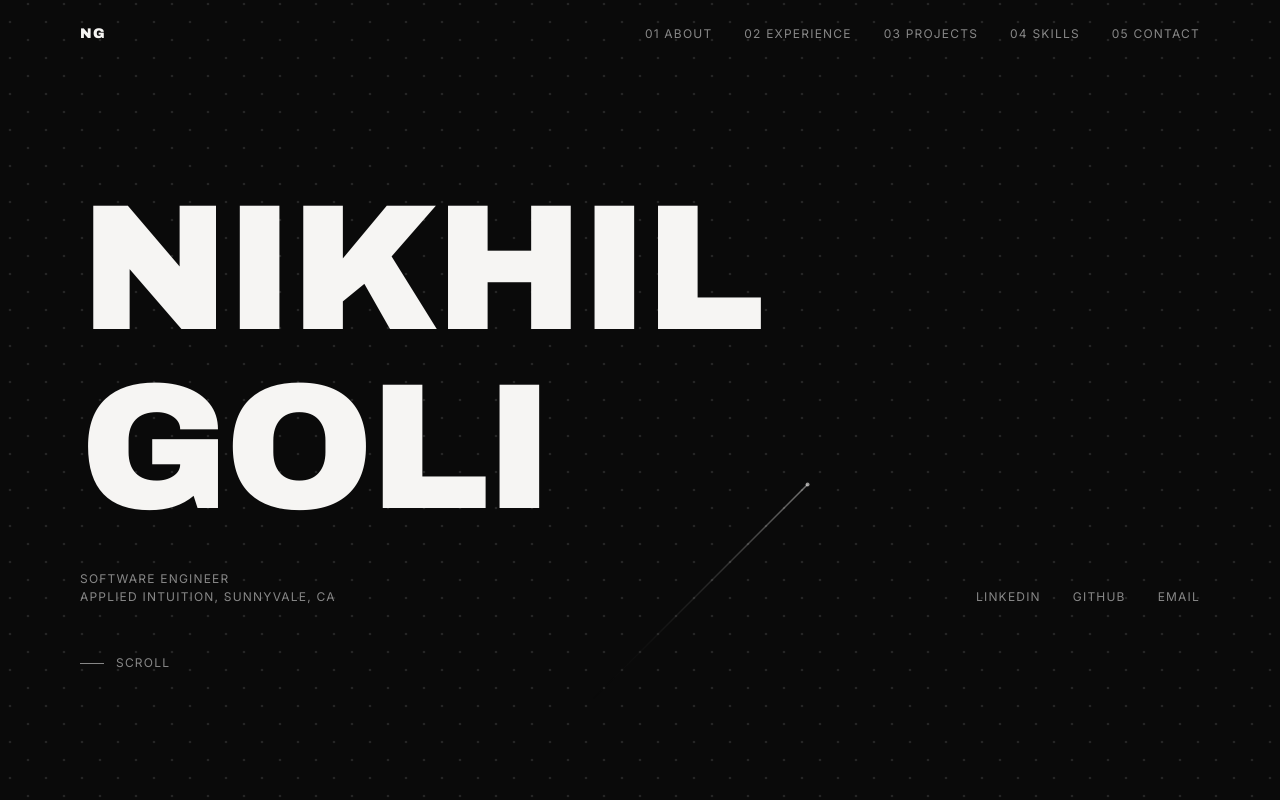
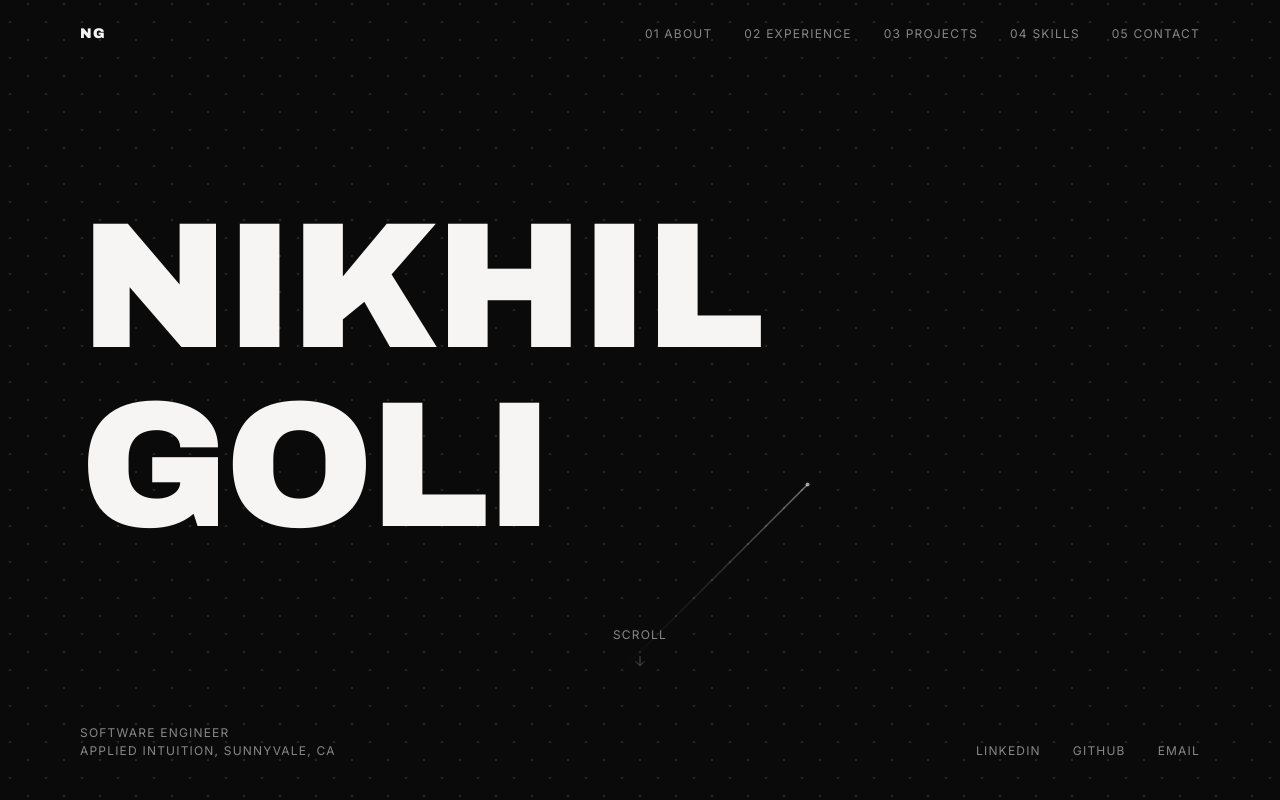
Before and after one commit to NikhilGoli45/NikhilGoli45.github.io, a React (Vite) app: page / in a window 1280 px wide. Shown: the top 800 px of the page. Built offline with nearby package versions, Linux system fonts and the light colour scheme.

Commit message:
hero content positioning

```diff
--- a/src/components/HeroSection.tsx
+++ b/src/components/HeroSection.tsx
@@ -15,19 +15,19 @@ const HeroSection = () => {
     tl.fromTo(nameRef.current, { y: 60, opacity: 0 }, { y: 0, opacity: 1, duration: 1 })
       .fromTo(subRef.current, { y: 30, opacity: 0 }, { y: 0, opacity: 1, duration: 0.7 }, "-=0.4")
       .fromTo(linksRef.current, { y: 20, opacity: 0 }, { y: 0, opacity: 1, duration: 0.6 }, "-=0.3")
-      .fromTo(indicatorRef.current, { opacity: 0 }, { opacity: 1, duration: 0.6 }, "-=0.2");
+      .fromTo(indicatorRef.current, { y: 12, opacity: 0 }, { y: 0, opacity: 1, duration: 0.6 }, "-=0.2");
   }, []);
 
   return (
     <section
       id="hero"
-      className="relative min-h-screen flex flex-col justify-between px-6 md:px-12 lg:px-20 py-32 overflow-hidden"
+      className="relative min-h-screen flex flex-col px-6 md:px-12 lg:px-20 pt-28 md:pt-32 pb-6 md:pb-10 overflow-hidden"
     >
       <HeroGridBackground />
 
-      <div className="relative z-10 flex flex-col justify-between flex-1">
-        {/* Main name block */}
-        <div className="mt-auto">
+      <div className="relative z-10 flex flex-col flex-1 min-h-0">
+        {/* Main name block — vertically centered above bottom content */}
+        <div className="flex-1 flex items-center">
           <h1
             ref={nameRef}
             className="font-display text-display text-foreground leading-none tracking-tight uppercase"
@@ -37,8 +37,29 @@ const HeroSection = () => {
           </h1>
         </div>
 
-        {/* Role + links row */}
-        <div className="mt-8 flex flex-col md:flex-row md:items-end md:justify-between gap-6">
+        {/* Scroll indicator — centered */}
+        <div
+          ref={indicatorRef}
+          className="flex flex-col items-center gap-2 self-center mb-10 md:mb-14"
+          style={{ opacity: 0 }}
+        >
+          <span className="caption">Scroll</span>
+          <svg
+            className="scroll-arrow w-4 h-4 text-muted-foreground"
+            viewBox="0 0 24 24"
+            fill="none"
+            stroke="currentColor"
+            strokeWidth="1.5"
+            strokeLinecap="round"
+            strokeLinejoin="round"
+            aria-hidden="true"
+          >
+            <path d="M12 5v14M6 13l6 6 6-6" />
+          </svg>
+        </div>
+
+        {/* Role + links — anchored to bottom */}
+        <div className="flex flex-col md:flex-row md:items-end md:justify-between gap-6">
           <p
             ref={subRef}
             className="caption text-muted-foreground max-w-xs"
@@ -77,16 +98,6 @@ const HeroSection = () => {
             </a>
           </div>
         </div>
-
-        {/* Scroll indicator */}
-        <div
-          ref={indicatorRef}
-          className="mt-12 flex items-center gap-3"
-          style={{ opacity: 0 }}
-        >
-          <div className="w-6 h-px bg-muted-foreground" />
-          <span className="caption">Scroll</span>
-        </div>
       </div>
     </section>
   );
--- a/src/index.css
+++ b/src/index.css
@@ -118,6 +118,22 @@
   will-change: transform;
 }
 
+/* ── Hero scroll arrow ── */
+@keyframes scroll-arrow-bounce {
+  0%, 100% {
+    transform: translateY(0);
+    opacity: 0.45;
+  }
+  50% {
+    transform: translateY(5px);
+    opacity: 1;
+  }
+}
+
+.scroll-arrow {
+  animation: scroll-arrow-bounce 1.8s ease-in-out infinite;
+}
+
 /* ── Caption utility ── */
 .caption {
   font-family: 'Inter', sans-serif;
```
